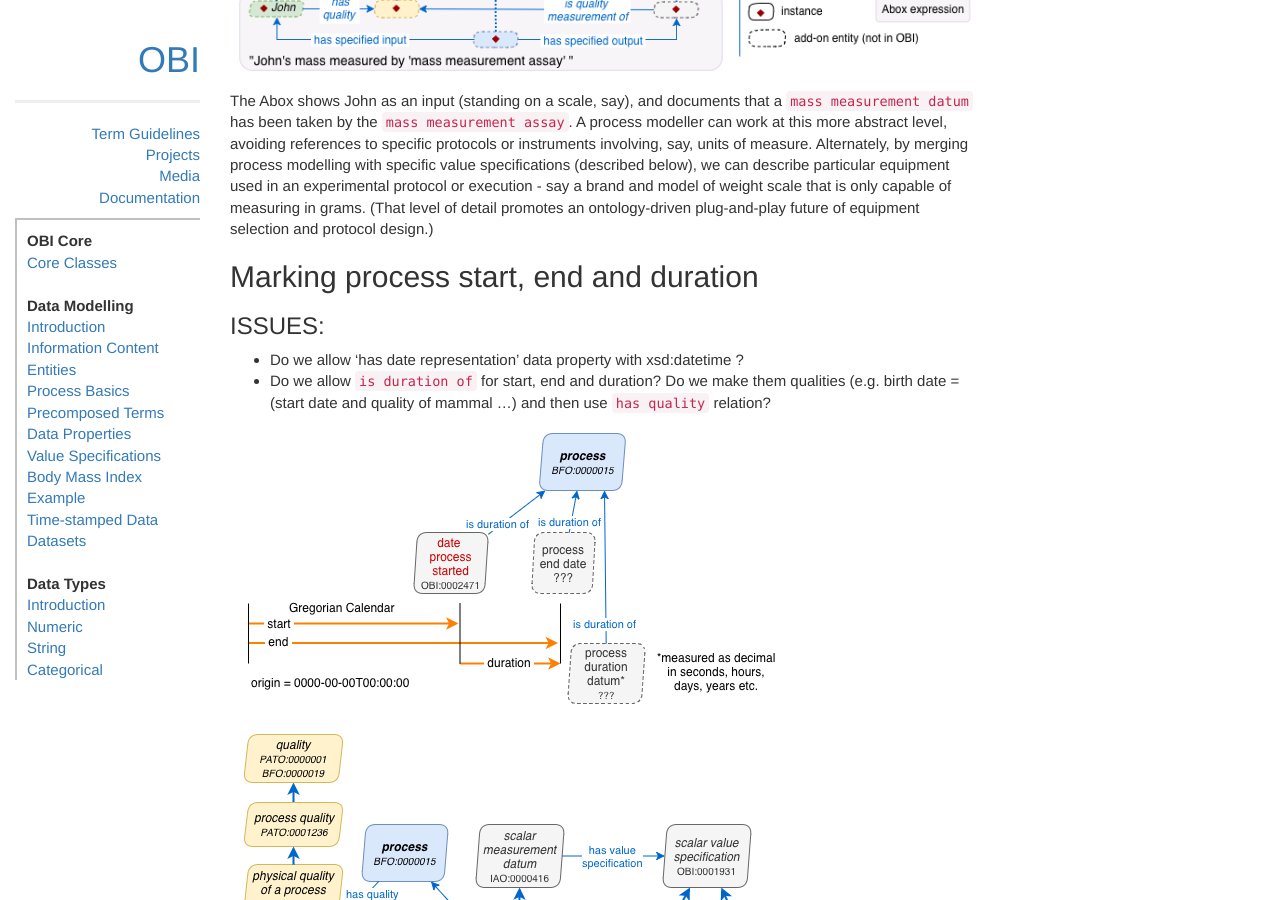
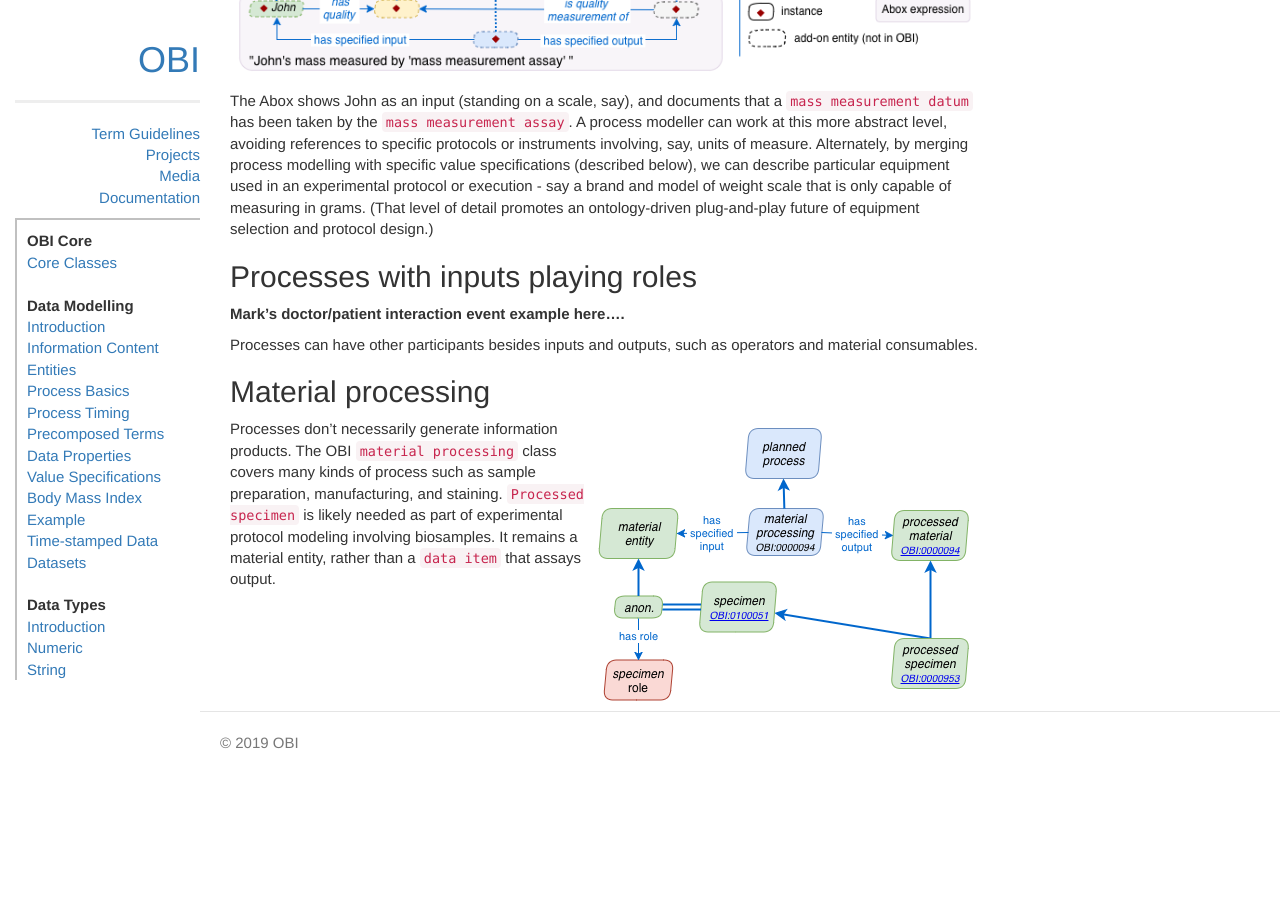
Before and after one commit to obi-ontology/obi-ontology.org, a Jekyll site: the page built from docs/process-intro.md, in a window 1280 px wide and 900 px high, scrolled down 796 px. Built offline with Jekyll 4.4.1, drawn with Linux system fonts in a browser that asks for light colours; after the commit the page ends 1580 px from its top, so only the background shows below that.

Commit message:
separate process timing page

```diff
--- a/_layouts/default.html
+++ b/_layouts/default.html
@@ -50,6 +50,7 @@
               <a href="/docs/data-intro/">Introduction</a></br>
               <a href="/docs/data-ice/">Information Content Entities</a></br>
               <a href="/docs/process-intro/">Process Basics</a></br>
+              <a href="/docs/process-timing/">Process Timing</a></br>
               <a href="/docs/data-precomposed/">Precomposed Terms</a></br>
               <a href="/docs/data-properties/">Data Properties</a></br>
               <a href="/docs/data-vs/">Value Specifications</a></br>
--- a/docs/process-intro.md
+++ b/docs/process-intro.md
@@ -25,16 +25,6 @@ The next example shows a **[`mass measurement assay`](http://purl.obolibrary.org
 
 The Abox shows John as an input (standing on a scale, say), and documents that a `mass measurement datum` has been taken by the `mass measurement assay`. A process modeller can work at this more abstract level, avoiding references to specific protocols or instruments involving, say, units of measure. Alternately, by merging process modelling with specific value specifications (described below), we can describe particular equipment used in an experimental protocol or execution - say a brand and model of weight scale that is only capable of measuring in grams. (That level of detail promotes an ontology-driven plug-and-play future of equipment selection and protocol design.)
 
-## Marking process start, end and duration
-
-### ISSUES:
-- Do we allow 'has date representation' data property with xsd:datetime ?
-- Do we allow `is duration of` for start, end and duration? Do we make them qualities (e.g. birth date = (start date and quality of mammal ...) and then use `has quality` relation?
-
-<img src="/assets/images/docs/data_process_datetime.png">
-
-<img src="/assets/images/docs/data_process_datetime_context.png">
-
 ## Processes with inputs playing roles
 
 **Mark's doctor/patient interaction event example here....**
```
Also changed, not shown: docs/data-process-timing.md (added, +20 -0 lines).
